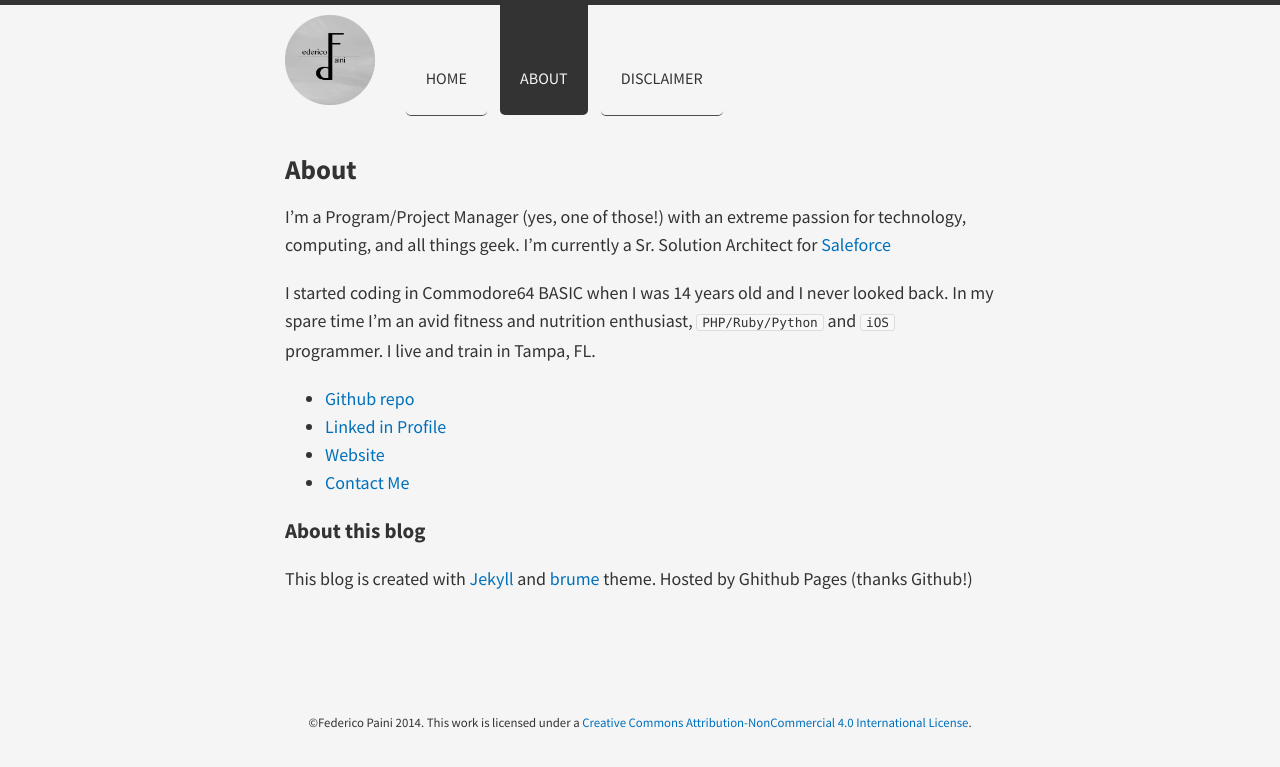
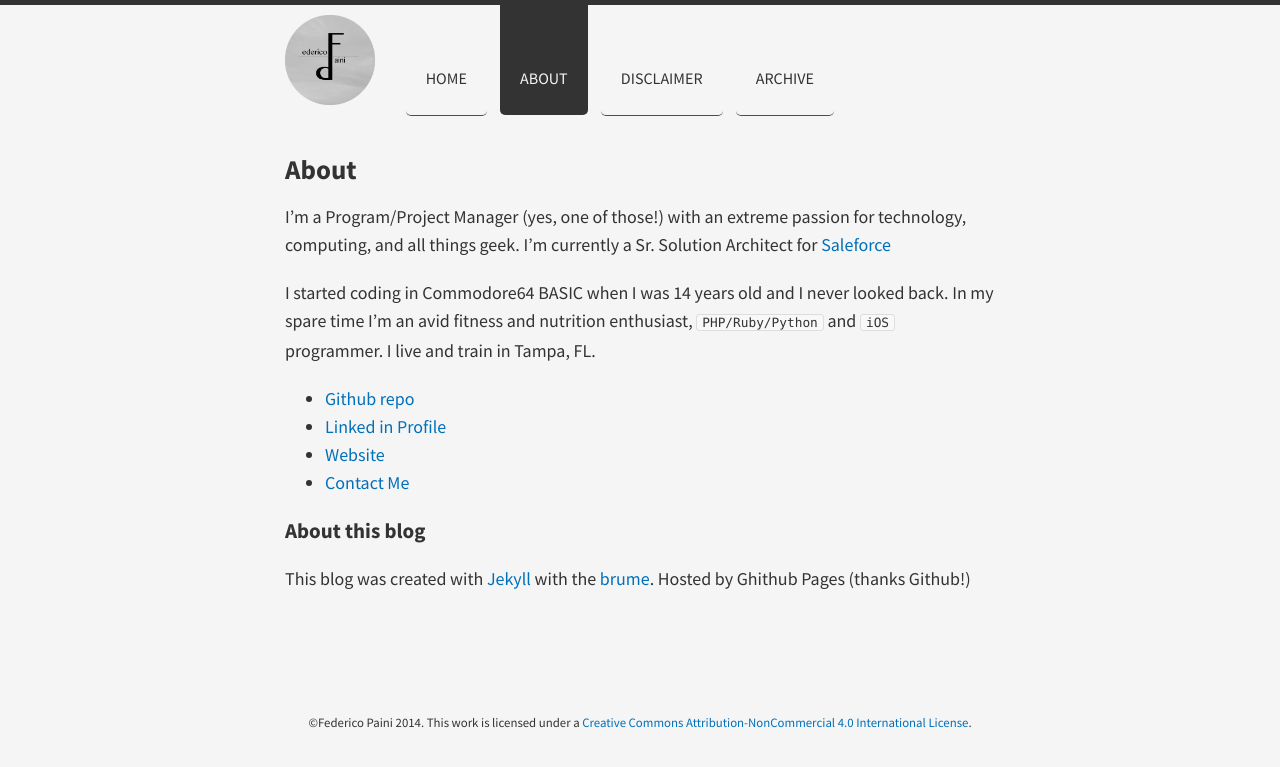
Before and after one commit to FedericoPaini/FedericoPaini.github.io, a Jekyll site: the page built from about/index.md, in a window 1280 px wide. Shown: the top 767 px of the page. Built offline with Jekyll 4.4.1, drawn with Linux system fonts in a browser that asks for light colours; nearby versions of some CDN libraries; Markdown is read by kramdown in place of the engine named in the settings.

Commit message:
Added archive page

```diff
--- a/_data/links.yml
+++ b/_data/links.yml
@@ -6,3 +6,6 @@
 
 - url: /disclaimer
   title: Disclaimer
+
+- url: /archive
+  title: Archive
--- a/_posts/2014-11-28-Simple-Text-Database-in-PHP.markdown
+++ b/_posts/2014-11-28-Simple-Text-Database-in-PHP.markdown
@@ -212,6 +212,8 @@
 
 {% endhighlight %}
 
+<p>&nbsp;</p>
+{% include twitter_plug.html %}
 
 
 
--- a/about/index.md
+++ b/about/index.md
@@ -13,4 +13,4 @@
 * [Contact Me](mailto:federico.paini@gmail.com)
 
 ###About this blog
-This blog is created with [Jekyll](http://jekyllrb.com/) and [brume](http://jekyllthemes.org/themes/brume/) theme. Hosted by Ghithub Pages (thanks Github!)
+This blog was created with [Jekyll](http://jekyllrb.com/) with the [brume](http://jekyllthemes.org/themes/brume/). Hosted by Ghithub Pages (thanks Github!)
```
Also changed, not shown: archive/index.md (added, +8 -0 lines).
